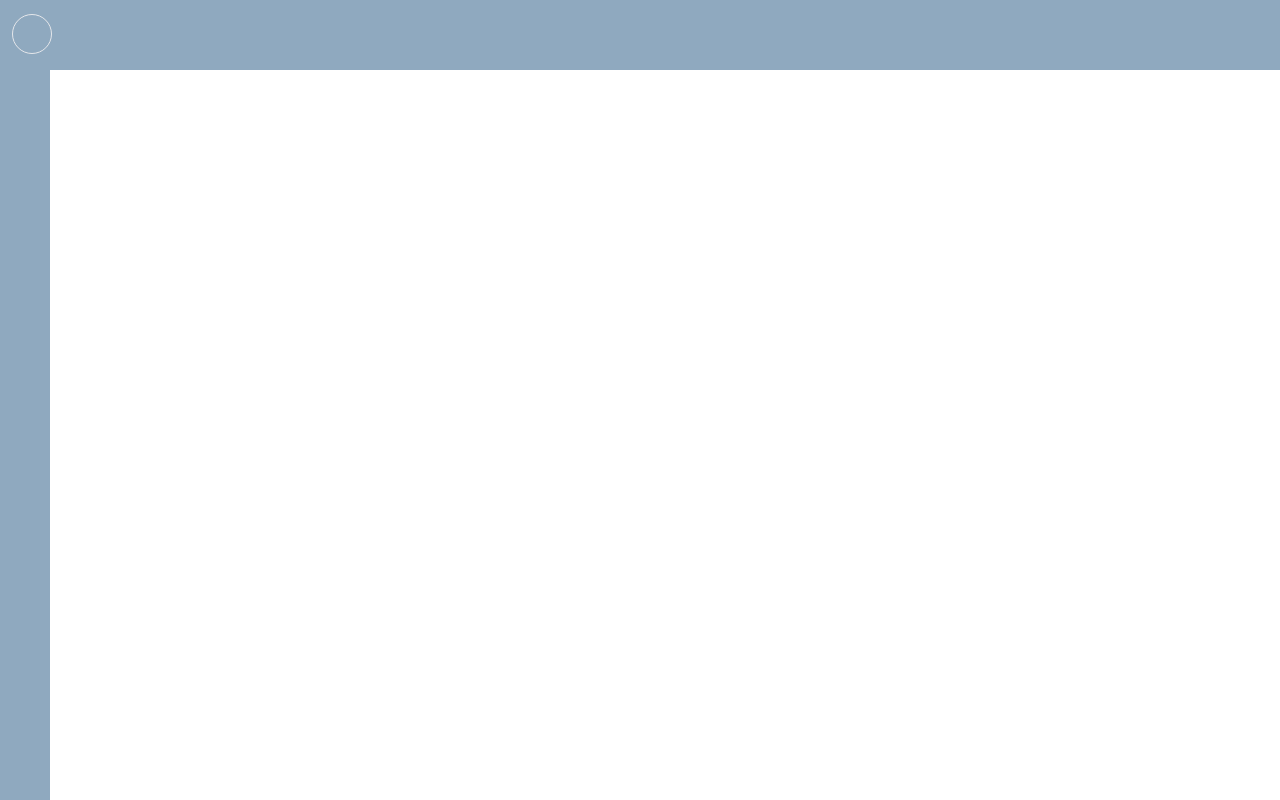
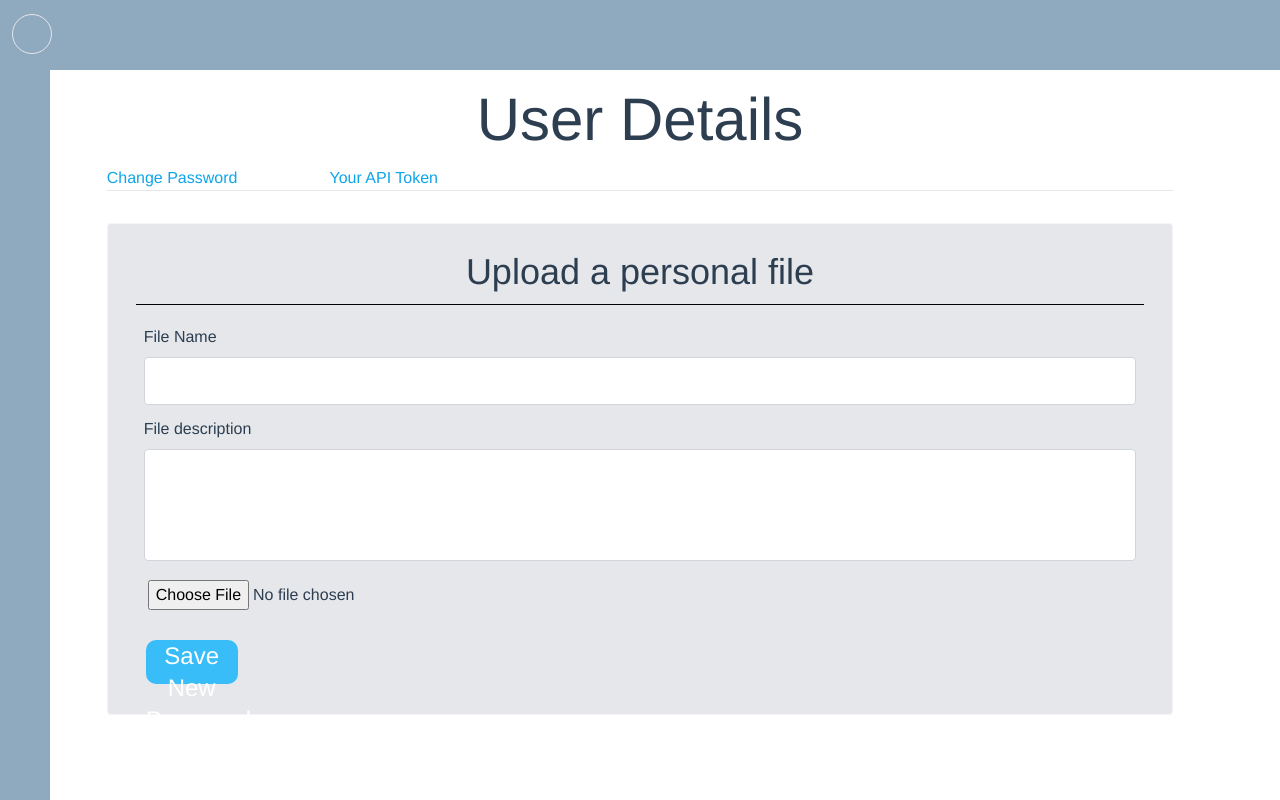
Before and after one commit to cristi988/pass-man, a Vue app: page /settings/password in a window 1280 px wide. Built offline with nearby package versions, Linux system fonts and the light colour scheme.

Commit message:
resolved the bug

```diff
--- a/src/App.vue
+++ b/src/App.vue
@@ -17,9 +17,9 @@
 </template>
 
 <script>
-import NavBar from './components/NavBar.vue'
-import LeftMenu from './components/LeftMenu.vue'
-import LoginPage from './components/LoginPage.vue'
+import NavBar from './components/NavBarComponent.vue'
+import LeftMenu from './components/LeftMenuComponent.vue'
+import LoginPage from './components/LoginPageComponent.vue'
 export default {
   components : {
     NavBar,
--- a/src/components/CredentialsComponent.vue
+++ b/src/components/CredentialsComponent.vue
@@ -10,7 +10,7 @@
         justify-center flex items-center ">Add Credential
           <i class="bi bi-plus text-3xl flex justify-centre "></i>
         </button>
-        <button v-on:click="addCredentials()" class=" ml-2 bg-indigo-400 h-12 w-52 rounded-full text-white text-xl
+        <button class=" ml-2 bg-indigo-400 h-12 w-52 rounded-full text-white text-xl
         justify-center flex items-center ">Upload List
           <i class="bi bi-cloud-arrow-up text-4xl flex justify-centre ml-2"></i>
         </button>
@@ -29,8 +29,11 @@
           v-bind:id="index"
           v-for="(credential, index) in credentials"/>
     </div>
+    <div class="border border-black ">
+      <router-view></router-view>
+    </div>
 
-    <CredentialForm v-if="addNew" class="flex justify-center fixed top-0 left-0 "/>
+<!--    <CredentialForm v-if="addNew" class="flex justify-center fixed top-0 left-0 "/>-->
   </div>
 
 </template>
@@ -54,11 +57,13 @@ export default {
   },
   methods : {
     addCredentials(){
-      if(!this.$route.query.add){
-        this.$router.push({name:this.$route.name, query : { add : true }})
-      }else{
-        this.$router.push({name:this.$route.name, query : {  }})
-      }
+      // if(!this.$route.query.add){
+      //   this.$router.push({path:this.$route.name, query : { add : true }})
+      // }else{
+      //   this.$router.push({name:this.$route.name, query : {  }})
+      // }
+
+      this.$router.push({path:'/credentials/add'})
     },
 
     changeRoute(status){
--- a/src/components/Forms/CredentialForm.vue
+++ b/src/components/Forms/CredentialForm.vue
@@ -1,5 +1,5 @@
 <template>
-  <div class="backdrop-blur-xl pt-20  bg-black bg-opacity-80 fixed w-full h-full">
+  <div class="backdrop-blur-xl pt-20  bg-black bg-opacity-80 flex justify-center fixed top-0 left-0  w-full h-full">
     <div class="credentialCard rounded-xl bg-white mt-20 border border-gray-300 w-5/12 mx-auto">
       <div class="flex justify-start items-center mt-2 text-2xl font-medium">
         <h1 class=" px-3  mt-2">Create New Credential</h1>
@@ -67,7 +67,7 @@ export default {
 
   methods : {
     closeForm(){
-      this.$router.push({name:this.$route.name, query : {  }}).catch(()=>{})
+      this.$router.push({path:'/credentials'})
     },
 
     addCredentials() {
@@ -75,7 +75,7 @@ export default {
       this.closeForm();
     },
     update() {
-      this.$router.push({name:'credentials'}).catch(()=>{});
+      this.$router.push({path:'/credentials/'})
     }
 
 
@@ -88,14 +88,13 @@ export default {
     if(this.$route.params.id){
       this.edit = true;
       let credential = this.$store.getters.getCredentials.filter((item, id)=>{
-        return id == this.$route.params.id
+        return id === Number(this.$route.params.id)
       })
       this.credentials = credential[0]
     }
   },
 
   destroyed(){
-    console.log('destroyed')
   },
 
 }
--- /dev/null
+++ b/src/components/Forms/PasswordForm.vue
@@ -0,0 +1,49 @@
+<template>
+  <div class="">
+    <div class="border border-gray-100 bg-gray-200 p-7 mx-auto mt-8 rounded">
+      <h1 class="text-4xl">Upload a personal file</h1>
+      <hr class="mt-3">
+      <div class="mb-3 px-2 mt-5">
+        <label class="flex" >File Name</label>
+        <input type="text" class="border border-gray-300 rounded h-12 w-full mt-2 px-1">
+      </div>
+      <div class="mb-3 px-2">
+        <label class="flex">File description</label>
+        <textarea class="border border-gray-300 rounded h-28 w-full mt-2 px-1 resize-none outline-none"></textarea>
+      </div>
+
+      <div class="mb-3 flex justify-between">
+        <input type="file" class="form-control" id="inputGroupFile02">
+      </div>
+
+      <div class="flex justify-between px-2 mt-7">
+        <button class="border bg-sky-400 border-2 rounded-xl text-2xl w-24 h-12 text-white hover:bg-sky-500">
+          Save New Password
+       </button>
+      </div>
+    </div>
+  </div>
+</template>
+
+<script>
+export default {
+  name: "SettingsForm",
+
+  methods : {
+
+  }
+}
+</script>
+
+<style scoped>
+
+input{
+  @apply px-3;
+  @apply outline-0;
+}
+hr{
+  height: 1px;
+  background-color: black;
+  border: none;
+}
+</style>
--- a/src/components/Modals/CredentialModal.vue
+++ b/src/components/Modals/CredentialModal.vue
@@ -44,9 +44,8 @@
             </section>
 
             <section class="details" v-if=cardOpen>
-
                 <p class="h-auto py-4 pl-1 pt-3
-                flex items-center justify-center
+                  flex items-center justify-center
                   my-5 w-full
                   bg-white
                   rounded-md
@@ -55,7 +54,6 @@
                   resize-none" >
                   {{ details.tag }}
                 </p>
-
                 <div class="flex justify-between">
                   <button  class="w-3/12 py-1 hover:bg-sky-500 bg-sky-400  rounded-full">
                     <i class="bi bi-pencil text-white text-2xl"  @click="edit(id)"></i>
@@ -93,7 +91,8 @@ export default {
 
   methods: {
     edit(id) {
-      this.$router.push(`credential/${id}`)
+      // this.$router.push({name:'credentials', params: {id : id}})
+      this.$router.replace({path:`/credentials/${id}/update`, params: {id : id}})
     },
 
     deleteCredentials(){
--- a/src/components/SettingsComponent.vue
+++ b/src/components/SettingsComponent.vue
@@ -1,9 +1,45 @@
 <template>
-    <h1>Settings</h1>
+  <div class="mx-auto py-3 w-8/12 lg:w-10/12">
+    <!-- Title of the page-->
+    <div class="p-2">
+      <div class=" flex justify-center items-center">
+        <h2 class="text-6xl">User Details</h2>
+      </div>
+    </div>
+    <!-- buttons for change password and API token-->
+    <div class="flex mt-2 text-sky-500 hover:text-sky-700 border-b">
+      <router-link to="settings/password">
+        <button class="mr-3">
+          <a href="">Change Password</a>
+        </button>
+      </router-link>
+      <router-link to="settings/token">
+        <button class="ml-20">
+          <a href="">Your API Token</a>
+        </button>
+      </router-link>
+    </div>
+    <div class="">
+      <router-view></router-view>
+    </div>
+
+  </div>
 </template>
 
 <script>
+import PasswordForm from "@/components/Forms/PasswordForm";
 export default {
-    name : 'SettingsComponent'
+  name : 'SettingsComponent',
+
+  components : {
+    PasswordForm,
+  },
+
+  props : {
+
+  },
+
+
+
 }
 </script>
--- a/src/router/index.js
+++ b/src/router/index.js
@@ -9,9 +9,11 @@ import ContactsComponent from "@/components/ContactsComponent";
 import CredentialComponent from "@/components/Empty Route/CredentialComponent";
 import CredentialForm from "@/components/Forms/CredentialForm";
 import BankCardComponent from "@/components/Empty Route/BankCardComponent";
-import LoginPage from '@/components/LoginPage';
+import LoginPage from '@/components/LoginPageComponent';
 import FileComponent from "@/components/Empty Route/FileComponent";
 import ContactComponent from "@/components/Empty Route/ContactComponent";
+import SettingsForm from "@/components/Forms/PasswordForm";
+import PasswordForm from "@/components/Forms/PasswordForm";
 
 
 Vue.use(VueRouter)
@@ -33,15 +35,19 @@ const routes = [
   },
 
   {
-    path : '/credentials',
+    path : '/credentials/:id?',
     component : CredentialsComponent,
     name: 'credentials',
     props : true,
     children : [
       {
-        path : '/credential/:id',
-        component : CredentialComponent,
+        path : 'update',
+        component : CredentialForm,
       },
+      {
+        path : 'add',
+        component: CredentialForm,
+      }
     ]
   },
 
@@ -72,11 +78,6 @@ const routes = [
   },
 
   {
-    path : '/settings',
-    component : SettingsComponent,
-  },
-
-  {
     path : '/contacts',
     component: ContactsComponent,
     name: 'contacts',
@@ -87,7 +88,24 @@ const routes = [
         component : ContactComponent,
       },
     ]
-  }
+  },
+
+  {
+    path : '/settings',
+    component : SettingsComponent,
+    name : 'settings',
+    props : true,
+    children : [
+      {
+        path: 'password',
+        component: PasswordForm,
+      },
+      {
+        path: 'token',
+        // component: TokenForm,
+      }
+    ]
+  },
 
 
 ]
```
Also changed, not shown: src/components/LeftMenuComponent.vue (renamed from src/components/LeftMenu.vue), src/components/LoginPageComponent.vue (renamed from src/components/LoginPage.vue), src/components/NavBarComponent.vue (renamed from src/components/NavBar.vue).
